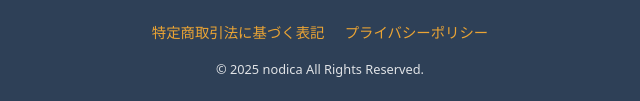
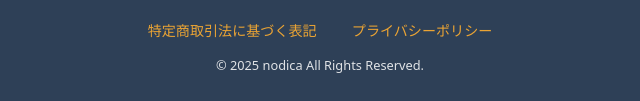
Before and after one commit to nodica-official/nodica-LP, a plain HTML site: page index.html in a window 1280 px wide. Shown: the part 7226-7327 px from the top of the page, 320-960 px from the left. Drawn offline with Linux system fonts and the light colour scheme; a web font is replaced by a local one.

Commit message:
Update index.html

```diff
--- a/index.html
+++ b/index.html
@@ -390,6 +390,19 @@
             text-align: center;
             margin-top: 40px;
         }
+        /* フッターのリンクを横に並べて折り返さない */
+            footer .footer-links {
+            display: flex;
+            justify-content: center;
+            gap: 1.2rem;        /* ← 余白を調整 */
+            flex-wrap: nowrap;  /* ← 折り返し禁止 */
+            white-space: nowrap; /* ← テキスト折り返し防止 */
+        }
+
+        /* スマホで収まりやすくフォント少し調整 */
+            footer .footer-links a {
+  font-size: 0.88rem;
+}
 
         footer img {
             width: 200px;
@@ -927,10 +940,9 @@
     <footer>
         <img src="assets/img/nodica-logo-w.svg" alt="nodica">
 
-        <div>
-            <a href="tokushoho.html">特定商取引法に基づく表記</a>
-            <!-- プライバシーポリシー用のページを作成したら href を差し替え -->
-            <a href="privacy.html">プライバシーポリシー</a>
+        <div class="footer-links">
+          <a href="tokushoho.html">特定商取引法に基づく表記</a>
+          <a href="privacy.html">プライバシーポリシー</a>
         </div>
 
         <p>© 2025 nodica All Rights Reserved.</p>
```
